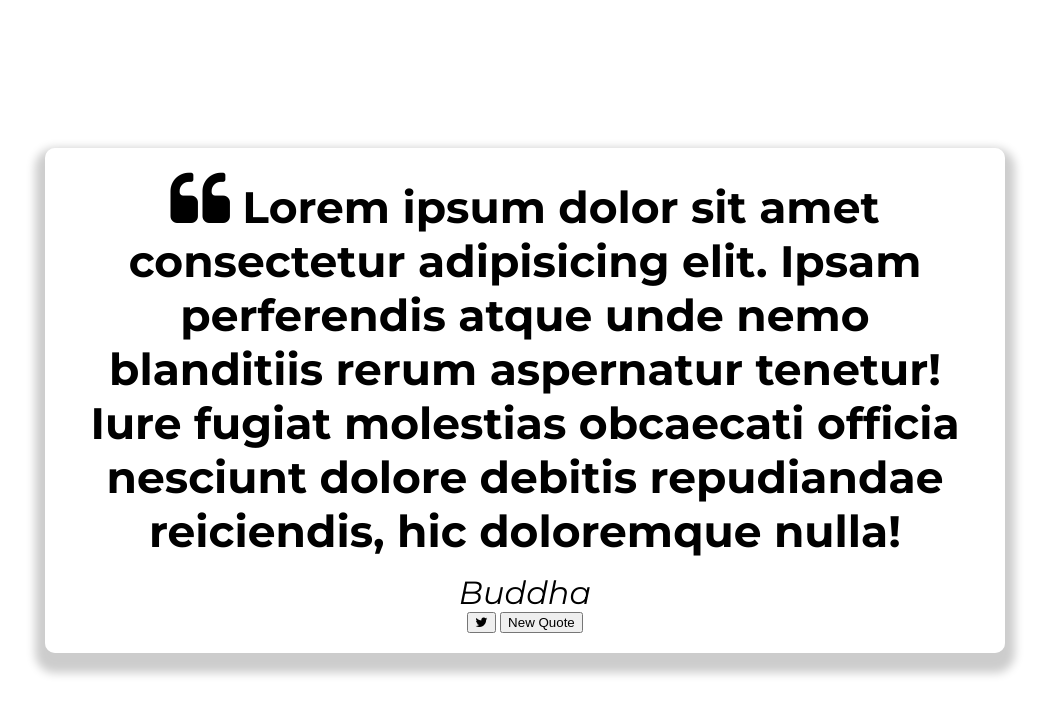
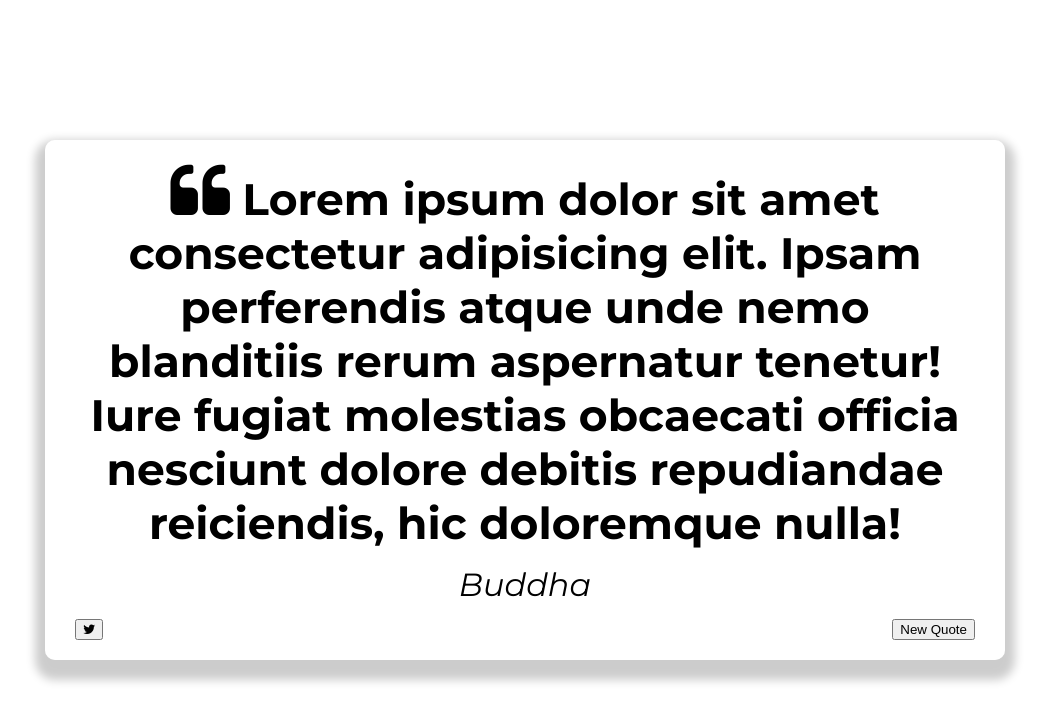
Before and after one commit to JurgitaE/Quote-generator, a website: page index.html in a window 1280 px wide. Shown: the whole page, without its empty margins (115-1164 px from the left). Drawn offline with Linux system fonts and the light colour scheme.

Commit message:
pseudo - fixed, button container

```diff
--- a/index.html
+++ b/index.html
@@ -32,10 +32,13 @@
                 <span id="author">Buddha</span>
             </div>
             <!-- Buttons -->
-            <button class="twitter-button" id="twitter" title="Tweet This!">
-                <i class="fa fa-twitter"></i>
-            </button>
-            <button id="new-quote">New Quote</button>
+            <div class="button-container">
+
+                <button class="twitter-button" id="twitter" title="Tweet This!">
+                    <i class="fa fa-twitter"></i>
+                </button>
+                <button id="new-quote">New Quote</button>
+            </div>
         </div>
         <script src="script.js"></script>
     </body>
--- a/style.css
+++ b/style.css
@@ -20,7 +20,7 @@ body {
 body::before {
     content: " ";
     background-image: url("./images/circuit-board.svg");
-    position: absolute;
+    position: fixed;
     left: 0;
     top: 0;
     bottom: 0;
@@ -59,6 +59,12 @@ body::before {
     font-style: italic;
 }
 
+.button-container {
+    margin-top: 15px;
+    display: flex;
+    justify-content: space-between;
+}
+
 @media (max-width: 1000px) {
     .quote-container {
         margin: auto 10px;
```
